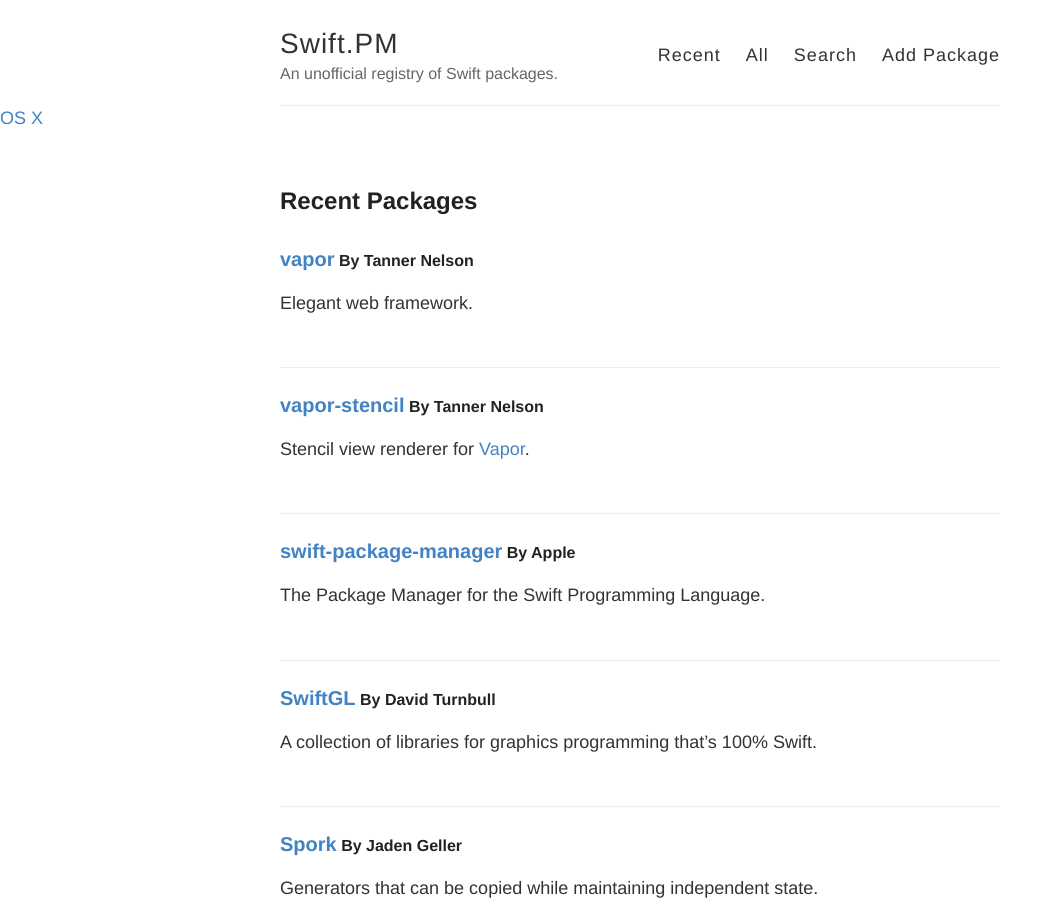
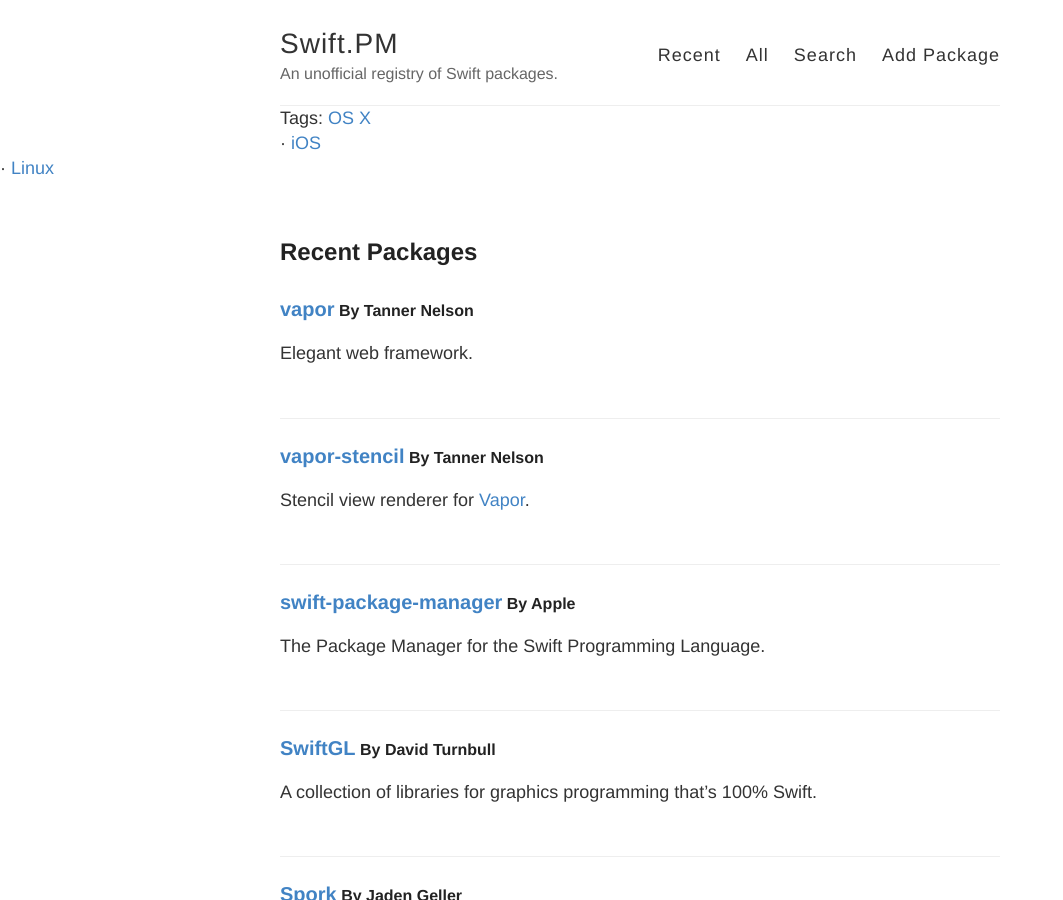
Before and after one commit to Swift-PM/Swift.PM-Site, a Jekyll site: the page built from index.html, in a window 1280 px wide and 900 px high. Shown: the whole window, without its empty margins (0-1063 px from the left). Built offline with Jekyll 4.4.1, drawn with Linux system fonts in a browser that asks for light colours; Markdown is read by kramdown in place of the engine named in the settings; the list of posts is cut into pages by our own code.

Commit message:
Added OS tags

```diff
--- a/_layouts/default.html
+++ b/_layouts/default.html
@@ -35,8 +35,8 @@
             <a href="https://github.com/rsmoz/swift.pm#contributing">Add Package</a>
           </nav>
         </header>
+        <div>Tags: <a href="/osx.html">OS X</a></div> &middot; <a href="/ios.html">iOS</a></div> &middot; <a href="/linux.html">Linux</a></div>
       </div>
-        <div><a href="/osx.html"><pre>OS X</pre></a></div>
     </div>
 
     <div id="main" role="main" class="container">
```
